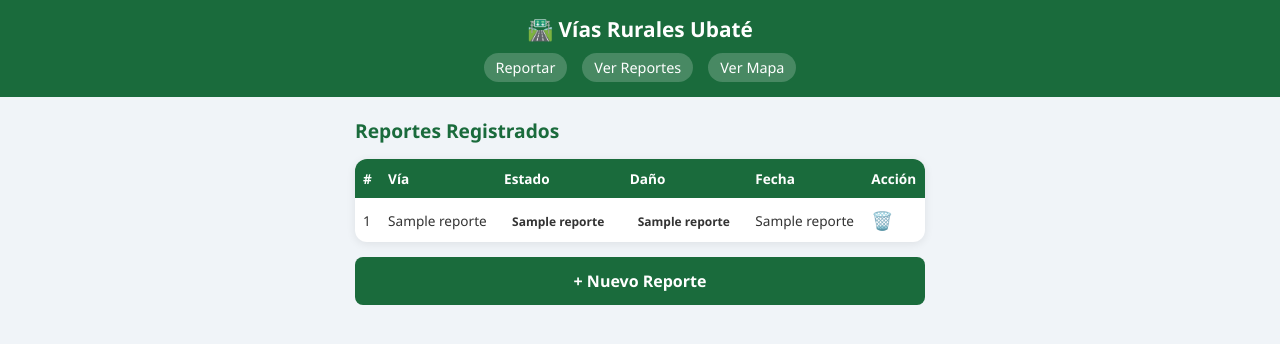
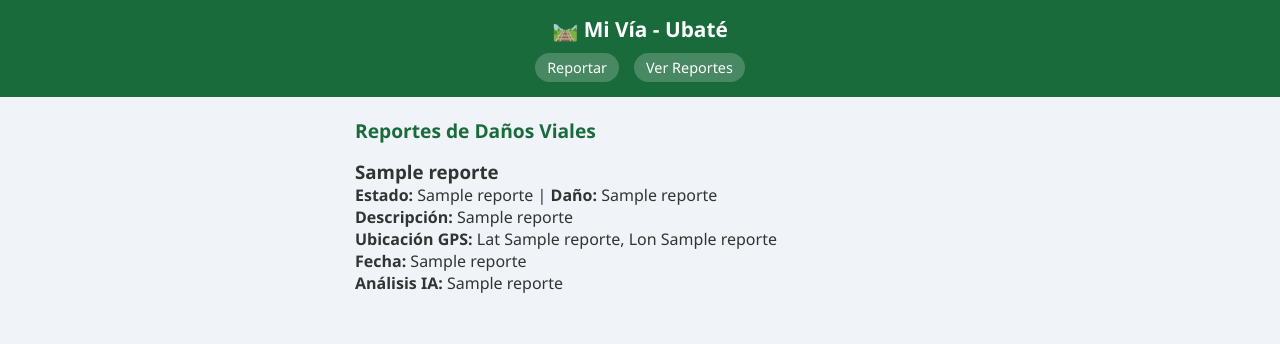
Before and after one commit to DIEGOF-LGTM/proyecto-vias-rurales, a Flask app: template templates/reportes.html in a window 1280 px wide. Shown: the top 344 px of the page. Run offline with Flask 3, Linux system fonts and the light colour scheme; the template is opened without the code that fills it: most values are stand-ins (such as "Sample title", 1, 10 or a date in 2020).

Commit message:
Agregar vista de reportes y opencv-python-headless

```diff
--- a/templates/reportes.html
+++ b/templates/reportes.html
@@ -3,60 +3,37 @@
 <head>
     <meta charset="UTF-8">
     <meta name="viewport" content="width=device-width, initial-scale=1.0">
-    <title>Reportes - Ubaté</title>
+    <title>Mi Vía - Reportes Registrados</title>
     <link rel="stylesheet" href="{{ url_for('static', filename='style.css') }}">
 </head>
 <body>
-    <header>
-        <h1>🛣️ Vías Rurales Ubaté</h1>
+    <header class="navbar">
+        <h1>🛤️ Mi Vía - Ubaté</h1>
         <nav>
-            <a href="/">Reportar</a>
-            <a href="/reportes">Ver Reportes</a>
-            <a href="/mapa">Ver Mapa</a>
+            <a href="/" class="btn-nav">Reportar</a>
+            <a href="/reportes" class="btn-nav active">Ver Reportes</a>
         </nav>
     </header>
 
-    <main>
-        <h2>Reportes Registrados</h2>
-
-        {% if reportes %}
-            <div class="tabla-wrapper">
-                <table>
-                    <thead>
-                        <tr>
-                            <th>#</th>
-                            <th>Vía</th>
-                            <th>Estado</th>
-                            <th>Daño</th>
-                            <th>Fecha</th>
-                            <th>Acción</th>
-                        </tr>
-                    </thead>
-                    <tbody>
-                        {% for r in reportes %}
-                        <tr>
-                            <td>{{ r[0] }}</td>
-                            <td>{{ r[1] }}</td>
-                            <td>
-                                <span class="badge estado-{{ r[2]|lower }}">{{ r[2] }}</span>
-                            </td>
-                            <td>
-                                <span class="badge dano-{{ r[3]|lower|replace('ó','o') }}">{{ r[3] }}</span>
-                            </td>
-                            <td>{{ r[7] }}</td>
-                            <td>
-                                <a href="/eliminar/{{ r[0] }}" class="btn-eliminar" onclick="return confirm('¿Eliminar este reporte?')">🗑️</a>
-                            </td>
-                        </tr>
-                        {% endfor %}
-                    </tbody>
-                </table>
+    <main class="container">
+        <h2>Reportes de Daños Viales</h2>
+        <div class="lista-reportes">
+            {% for r in reportes %}
+            <div class="card-reporte">
+                <h3>{{ r[1] }}</h3>
+                <p><strong>Estado:</strong> {{ r[2] }} | <strong>Daño:</strong> {{ r[3] }}</p>
+                <p><strong>Descripción:</strong> {{ r[4] }}</p>
+                <p><strong>Ubicación GPS:</strong> Lat {{ r[5] }}, Lon {{ r[6] }}</p>
+                <p><strong>Fecha:</strong> {{ r[7] }}</p>
+                <p class="badge-ia"><strong>Análisis IA:</strong> {{ r[9] }}</p>
+                {% if r[8] and r[8] != 'sin_foto.jpg' %}
+                    <img src="{{ url_for('static', filename='uploads/' + r[8]) }}" width="200" alt="Foto del daño">
+                {% endif %}
             </div>
-        {% else %}
-            <p class="vacio">No hay reportes registrados aún.</p>
-        {% endif %}
-
-        <a href="/" class="btn-volver">+ Nuevo Reporte</a>
+            {% else %}
+                <p>No hay reportes registrados aún.</p>
+            {% endfor %}
+        </div>
     </main>
 </body>
 </html>
```
